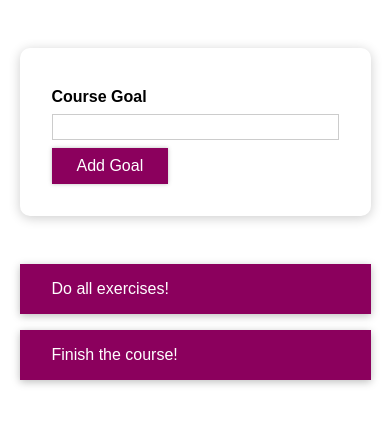
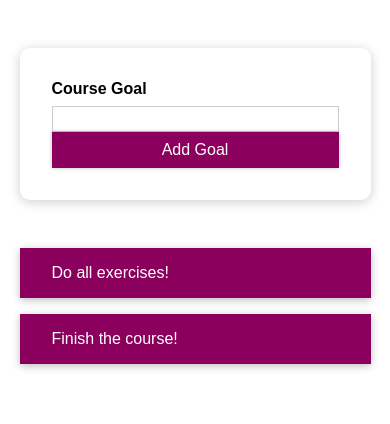
Before and after one commit to dalejo96/styled-app, a React (Create React App) app: page / in a window 390 px wide. Shown: the top 424 px of the page. Built offline with nearby package versions, Linux system fonts and the light colour scheme.

Commit message:
use styled components with media query

```diff
--- a/src/components/CourseGoals/CourseInput/CourseInput.js
+++ b/src/components/CourseGoals/CourseInput/CourseInput.js
@@ -4,8 +4,6 @@ import Button from "../../UI/Button/Button";
 import "./CourseInput.css";
 
 const FormControl = styled.div`
-  margin: 0.5rem 0;
-
   & label {
     font-weight: bold;
     display: block;
--- a/src/components/UI/Button/Button.js
+++ b/src/components/UI/Button/Button.js
@@ -3,6 +3,7 @@ import styled from "styled-components";
 import "./Button.css";
 
 const Button = styled.button`
+  width: 100%;
   font: inherit;
   padding: 0.5rem 1.5rem;
   border: 1px solid #8b005d;
@@ -10,6 +11,10 @@ const Button = styled.button`
   background: #8b005d;
   box-shadow: 0 0 4px rgba(0, 0, 0, 0.26);
   cursor: pointer;
+
+  @media (min-width: 768px) {
+    width: auto;
+  }
 
   &:focus {
     outline: none;
```
